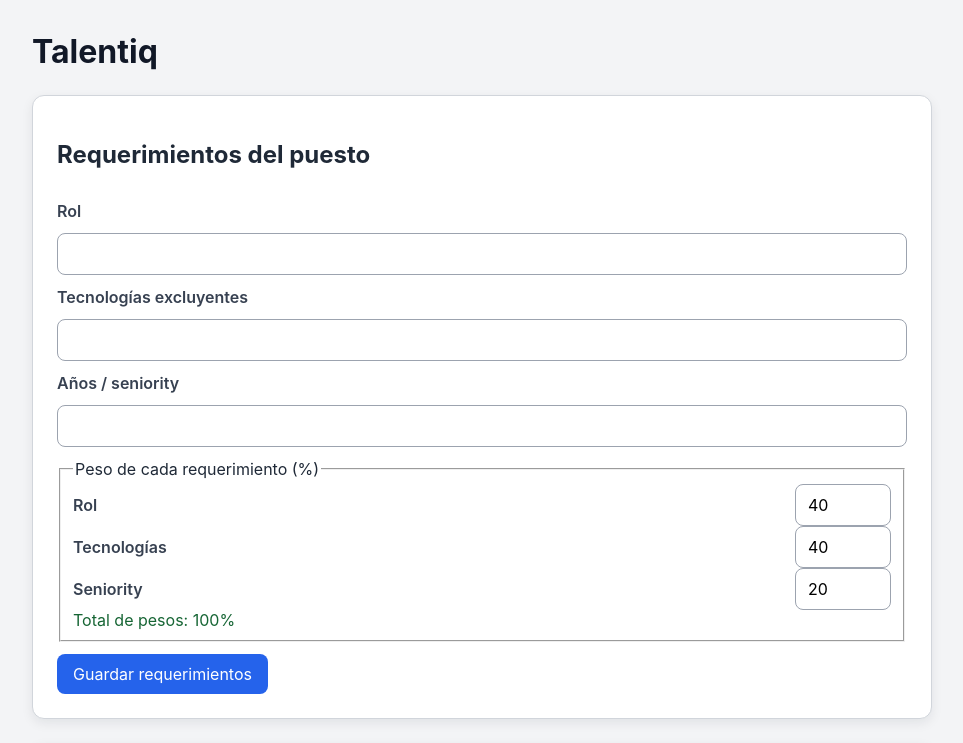
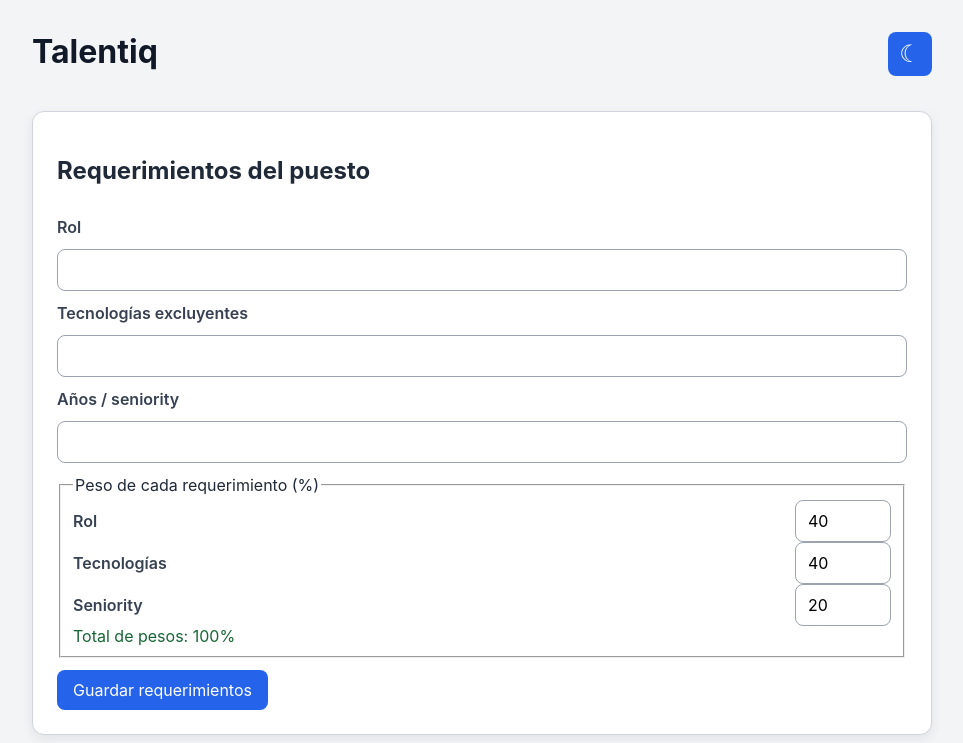
Before and after one commit to Rafaruiz44/talentiq, a React (Vite) app: page / in a window 1280 px wide. Shown: the top 743 px of the page, without its empty margins (158-1121 px from the left). Built offline with nearby package versions, Linux system fonts and the light colour scheme.

Commit message:
Mejorar selector de tema oscuro

```diff
--- a/src/App.tsx
+++ b/src/App.tsx
@@ -11,6 +11,7 @@
 } from './types'
 
 export function App() {
+  const [darkMode, setDarkMode] = useState(false)
   const [jobRequirements, setJobRequirements] = useState<JobRequirements>({
     role: '',
     skills: [],
@@ -52,8 +53,18 @@
   }
 
   return (
-    <main>
+    <main className={darkMode ? 'dark-mode' : ''}>
       <h1>Talentiq</h1>
+      <button
+        type="button"
+        onClick={() => setDarkMode((isDark) => !isDark)}
+        data-testid="theme-toggle"
+        aria-label={darkMode ? 'Cambiar a modo claro' : 'Cambiar a modo oscuro'}
+        title={darkMode ? 'Cambiar a modo claro' : 'Cambiar a modo oscuro'}
+        className="theme-toggle"
+      >
+        <span aria-hidden="true">{darkMode ? '☀' : '☾'}</span>
+      </button>
       <JobRequirementsForm
         value={jobRequirements}
         onChange={setJobRequirements}
--- a/src/index.css
+++ b/src/index.css
@@ -5,6 +5,10 @@
   font-synthesis: none;
   text-rendering: optimizeLegibility;
   -webkit-font-smoothing: antialiased;
+}
+
+:root:has(main.dark-mode) {
+  background: #111827;
 }
 
 #root {
@@ -16,14 +20,47 @@
 }
 
 main {
+  position: relative;
   width: min(900px, calc(100% - 32px));
   margin: 0 auto;
   padding: 32px 0 48px;
 }
 
+main.dark-mode {
+  color: #e5e7eb;
+}
+
+main.dark-mode form,
+main.dark-mode section {
+  background: #1f2937;
+  border-color: #4b5563;
+}
+
+main.dark-mode h1,
+main.dark-mode label,
+main.dark-mode h3 {
+  color: #f9fafb;
+}
+
+main.dark-mode input,
+main.dark-mode textarea {
+  color: #f9fafb;
+  background: #111827;
+  border-color: #6b7280;
+}
+
+main.dark-mode button {
+  background: #60a5fa;
+  color: #111827;
+}
+
+main.dark-mode button:hover {
+  background: #93c5fd;
+}
+
 h1 {
   color: #111827;
-  margin: 0 0 24px;
+  margin: 0 0 40px;
 }
 
 form,
@@ -83,6 +120,17 @@
   cursor: pointer;
 }
 
+.theme-toggle {
+  position: absolute;
+  top: 32px;
+  right: 0;
+  width: 44px;
+  height: 44px;
+  padding: 0;
+  font-size: 24px;
+  line-height: 1;
+}
+
 button:hover {
   background: #1d4ed8;
 }
```
